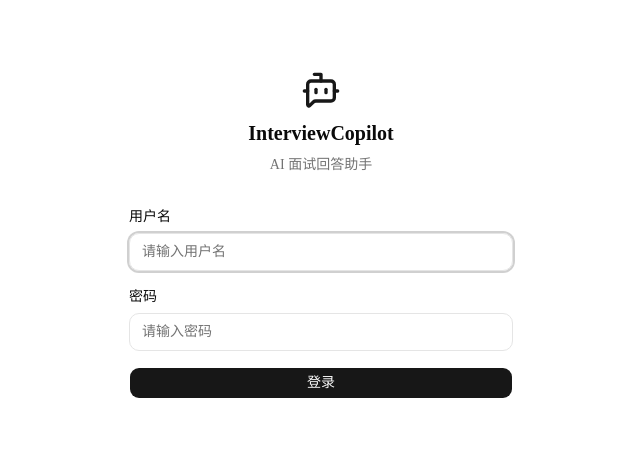
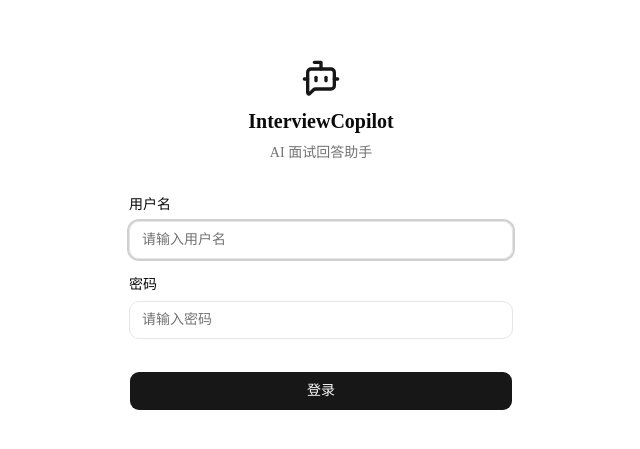
Before and after one commit to Chenqianyu29/interview-assistant, a Next.js app: page /login in a window 1280 px wide. Shown: the part 165-614 px from the top of the page, without its empty margins (319-959 px from the left). Built offline with nearby package versions, Linux system fonts and the light colour scheme.

Commit message:
Update page.tsx

```diff
--- a/src/app/login/page.tsx
+++ b/src/app/login/page.tsx
@@ -68,11 +68,9 @@ export default function LoginPage() {
             />
           </div>
 
-          {error && (
-            <p className="text-sm text-destructive">{error}</p>
-          )}
+          {error && <p className="text-sm text-destructive">{error}</p>}
 
-          <Button type="submit" className="w-full" disabled={loading}>
+          <Button type="submit" className="w-full h-10 mt-4" disabled={loading}>
             {loading && <Loader2 className="h-4 w-4 animate-spin" />}
             登录
           </Button>
```
